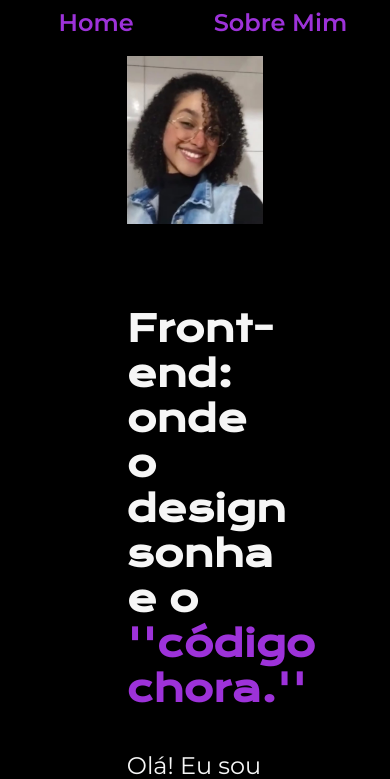
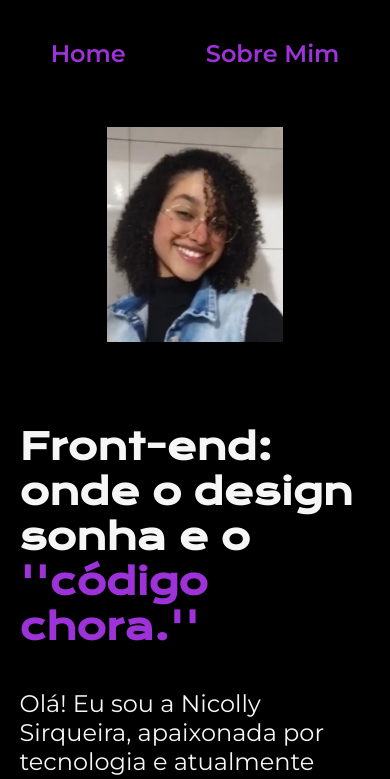
Before and after one commit to nicollysirqueira/PORTFOLIO, a plain HTML site: page index.html in a window 390 px wide. Shown: the top 779 px of the page. Drawn offline with nearby package versions, Linux system fonts and the light colour scheme.

Commit message:
novo ajuste responsividade

```diff
--- a/styles/styles.css
+++ b/styles/styles.css
@@ -115,8 +115,22 @@ body {
     width: 50%;
 }
 
-@media (max-width: 1200px) {
+@media (max-width: 1200px){
+
+        .cabecalho {
+        padding: 10%;
+    }
+
+    .cabecalho_menu {
+        justify-content: center;
+    }
+
     .apresentacao {
         flex-direction: column-reverse;
+        padding: 5%;
+    }
+
+    .apresentacao_conteudo {
+        width: auto;
     }
 }
```
